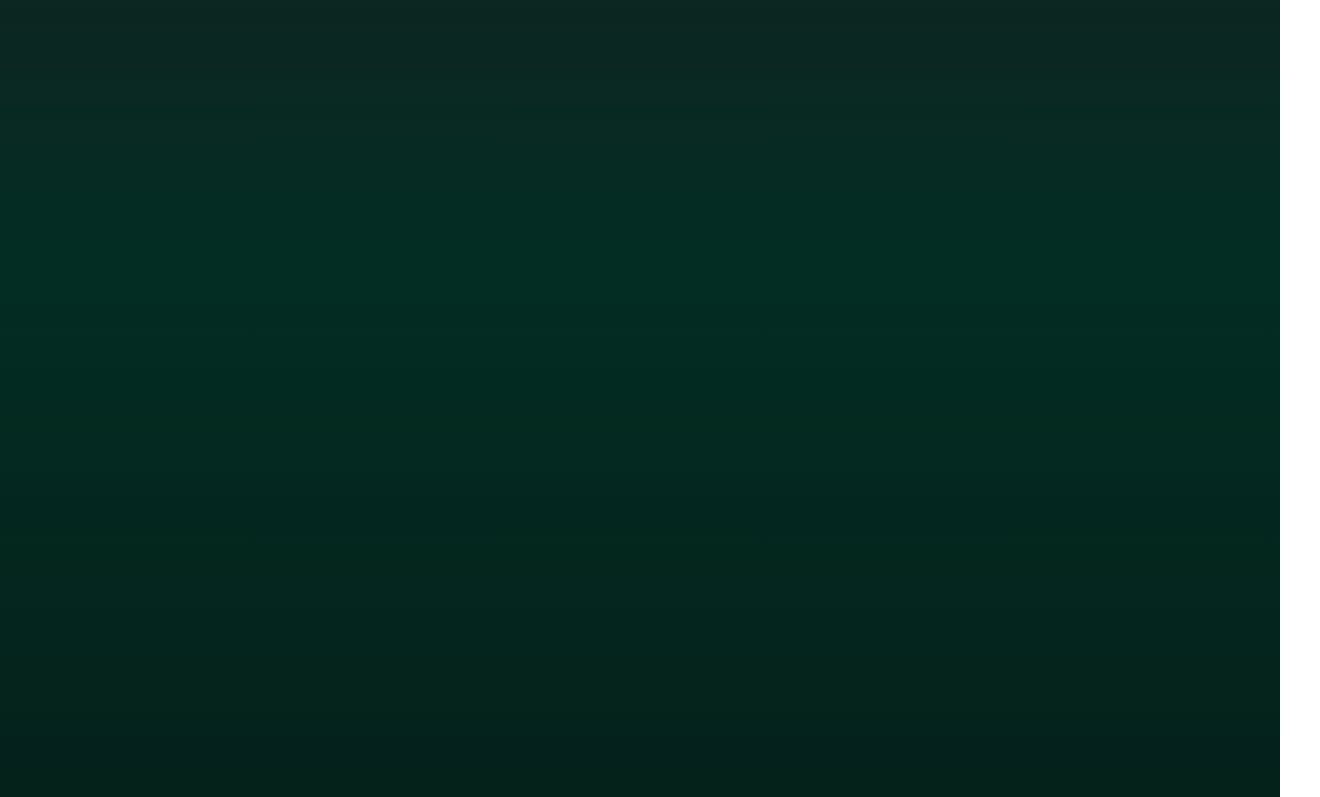
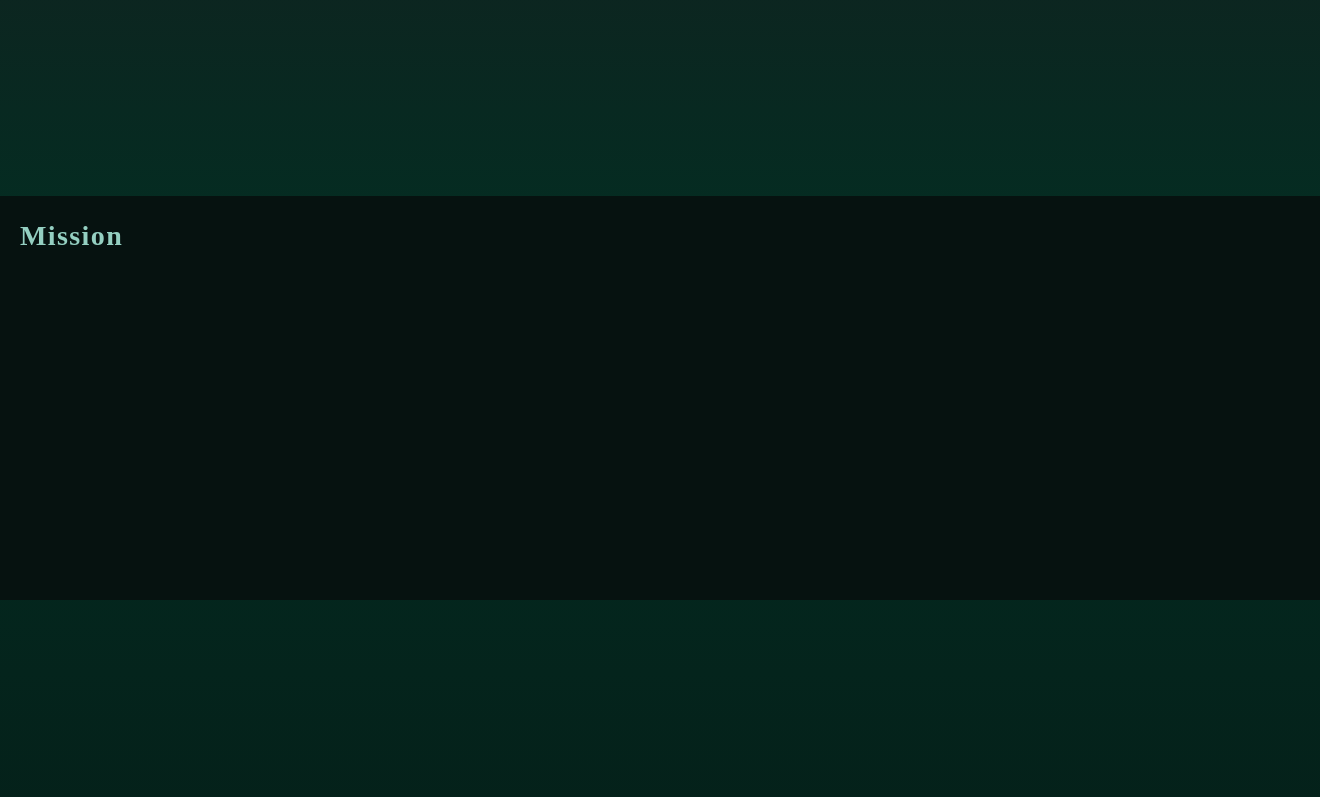
Before and after one commit to cat-matta/StonkStash, a React (Create React App) app in the folder stonks_frontend/: page / in a window 1280 px wide. Shown: the part 552-1349 px from the top of the page, 1320 px wide, since content can reach past the window. Built offline with nearby package versions, Linux system fonts and the light colour scheme.

Commit message:
Stage demonstration of issues

```diff
--- a/stonks_frontend/src/css/landing.css
+++ b/stonks_frontend/src/css/landing.css
@@ -274,10 +274,11 @@ body {
 /* Rectangle 22 */
 #mission_rect {
   position: absolute;
-  width: 1152px;
+  width: 100%;
   height: 364px;
   left: 0px;
   top: 748px;
+  padding: 20px;
 
   background: #061210;
 }
@@ -287,15 +288,15 @@ body {
   position: absolute;
   width: 150px;
   height: 26px;
-  left: 500px;
-  top: 800px;
+  display: block;
+
 
   font-family: Coda;
   font-style: normal;
   font-weight: 800;
   font-size: 28px;
   line-height: 40px;
-  text-align: center;
+  /*text-align: center;*/ /* This doesn't seem to be working as intended. */
   letter-spacing: 0.05em;
 
   /*color: #94CFC1;*/ /** className="light" **/
--- a/stonks_frontend/src/pages/Landing.js
+++ b/stonks_frontend/src/pages/Landing.js
@@ -13,6 +13,9 @@ class Landing extends Component {
     return(
       <Container fluid id="background">
         <LandingNavbar></LandingNavbar>
+        <Row id="mission_rect">
+          <div id="mission_title" className="light">Mission</div>
+        </Row>
       </Container>
     )
   }
```
